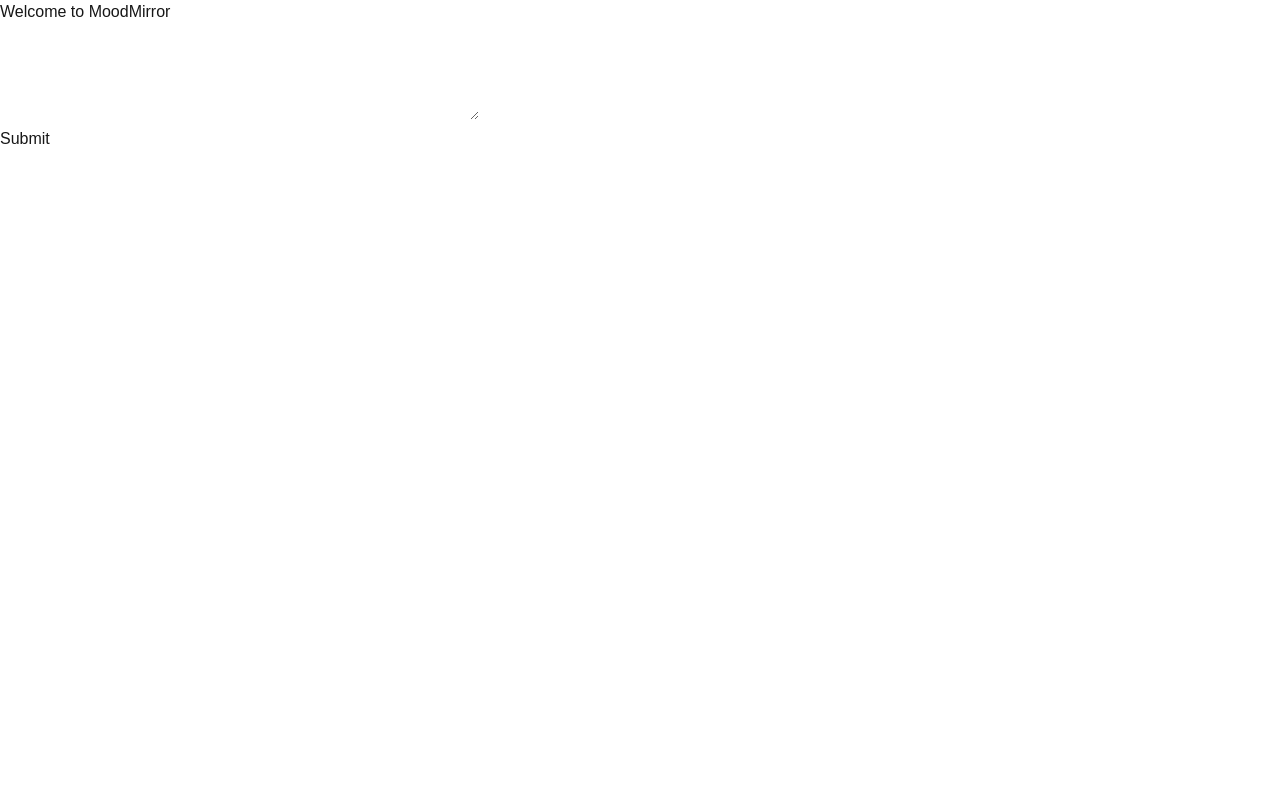
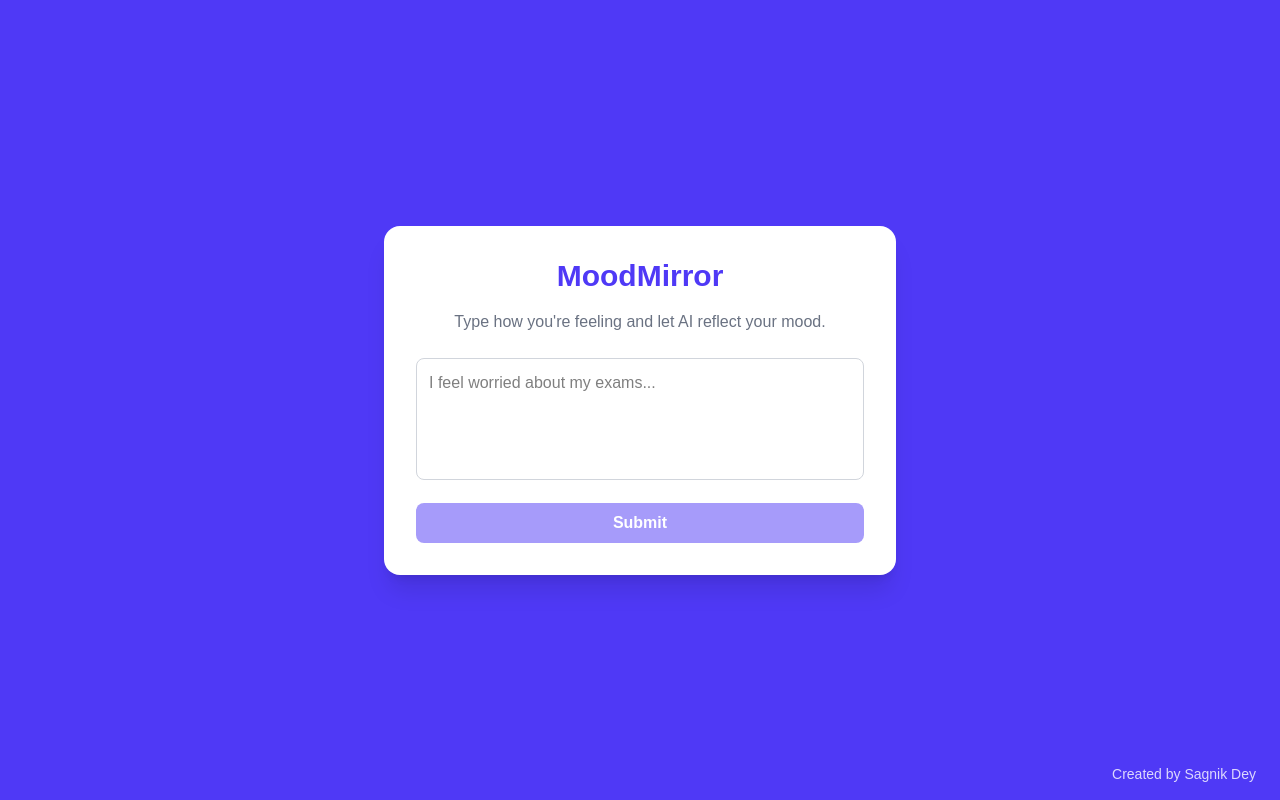
Before and after one commit to sagnik-create/MoodMirror, a Next.js app in the folder frontend/moodmirror/: page / in a window 1280 px wide. Built offline with nearby package versions, Linux system fonts and the light colour scheme.

Commit message:
Added CSS styling

```diff
--- a/frontend/moodmirror/src/app/page.js
+++ b/frontend/moodmirror/src/app/page.js
@@ -13,6 +13,7 @@ export default function Home() {
 
     setLoading(true);
     setPrediction(null);
+    setConfidence(null);
 
     try {
       const response = await fetch("http://localhost:8000/predict", {
@@ -25,6 +26,7 @@ export default function Home() {
 
       const data = await response.json();
       setPrediction(data.emotion);
+      setConfidence(data.confidence);
     } catch (error) {
       console.error("Error:", error);
       setPrediction("Something went wrong");
@@ -34,28 +36,56 @@ export default function Home() {
   };
 
   return (
-    <main>
-      <h1>Welcome to MoodMirror</h1>
+    <main className="min-h-screen bg-indigo-600 flex items-center justify-center p-6 relative">
+      {/* Card */}
+      <div className="bg-white rounded-2xl shadow-xl p-8 w-full max-w-lg">
+        <h1 className="text-3xl font-bold text-indigo-600 text-center mb-4">
+          MoodMirror
+        </h1>
+
+        <p className="text-center text-gray-500 mb-6">
+          Type how you're feeling and let AI reflect your mood.
+        </p>
 
         <textarea
+          className="w-full border border-gray-300 rounded-lg p-3 text-black focus:outline-none focus:ring-2 focus:ring-indigo-500 resize-none"
           rows="4"
-        cols="50"
+          placeholder="I feel worried about my exams..."
           value={text}
           onChange={(e) => setText(e.target.value)}
         />
 
-      <br />
 
-      <button onClick={handleSubmit} disabled={loading}>
+        <button
+          onClick={handleSubmit}
+          disabled={loading || !text.trim()}
+          className="w-full mt-4 bg-indigo-600 text-white font-semibold py-2 rounded-lg hover:bg-indigo-700 transition disabled:opacity-50 disabled:cursor-not-allowed"
+        >
           {loading ? "Analyzing..." : "Submit"}
         </button>
 
         {prediction && (
-        <p>
-          <strong>Predicted Mood:</strong> {prediction}
-          <strong>Confidence:</strong> {(confidence * 100).toFixed(2)}%
+          <div className="mt-6 p-4 rounded-lg bg-indigo-50 text-center">
+            <p className="text-lg text-black">
+              <span className="font-semibold text-indigo-600">
+                Predicted Mood:
+              </span>{" "}
+              {prediction}
+            </p>
+
+            {confidence !== null && (
+              <p className="text-sm text-gray-700 mt-1">
+                Confidence: {(confidence * 100).toFixed(2)}%
               </p>
             )}
+          </div>
+        )}
+      </div>
+
+      {/* Footer */}
+      <div className="absolute bottom-4 right-6 text-white text-sm opacity-80">
+        Created by Sagnik Dey
+      </div>
     </main>
   );
 }
```
Lines whose indentation alone changed are shown as unchanged.
